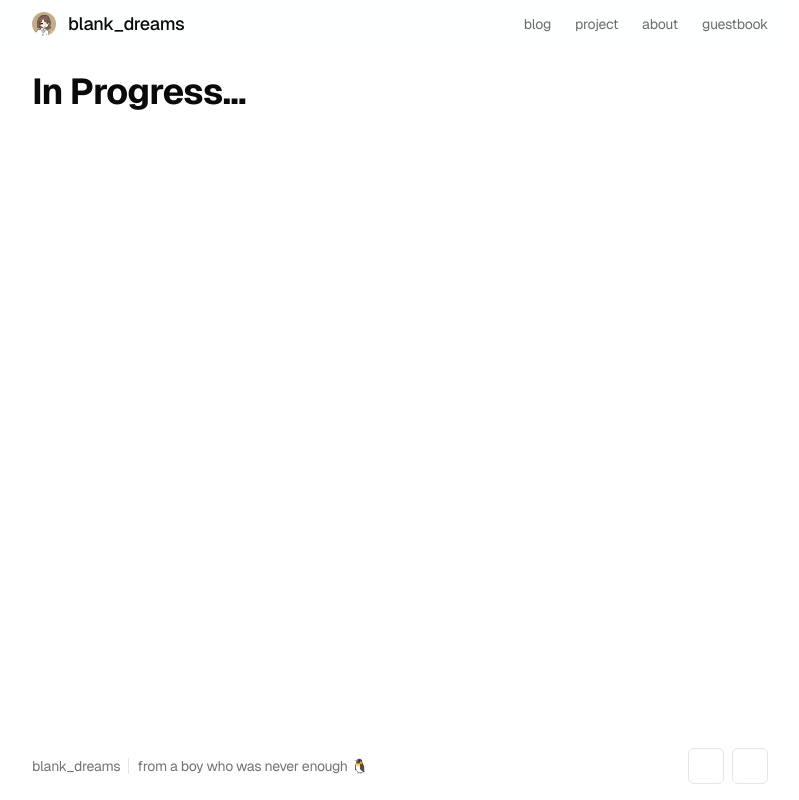
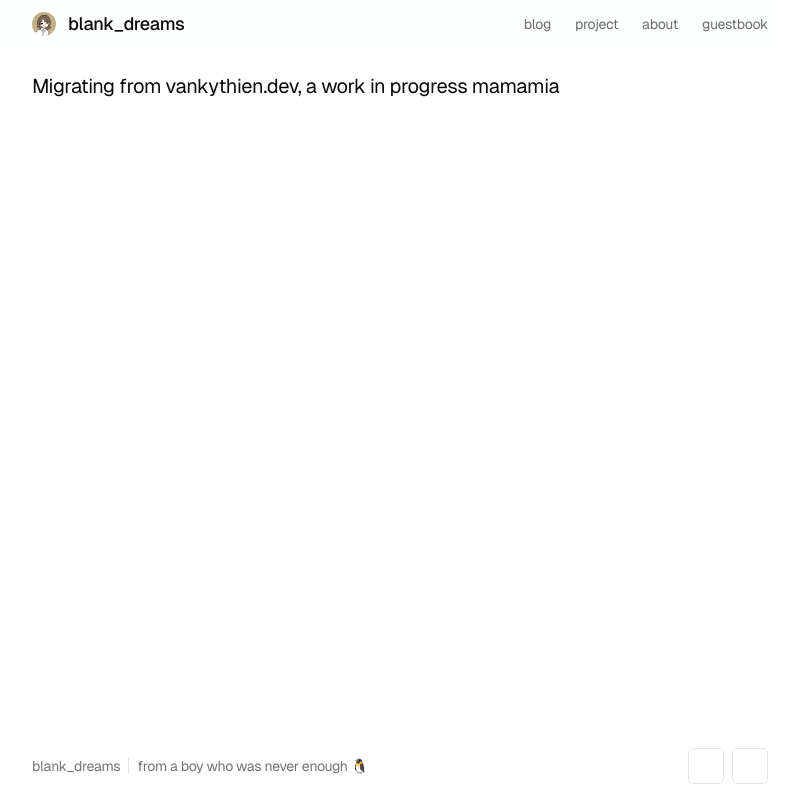
Before and after one commit to blankdreams2/web, an Astro site: page / in a window 1280 px wide. Shown: the whole page, without its empty margins (240-1039 px from the left). Built offline with nearby package versions, Linux system fonts and the light colour scheme; Astro itself is replaced by a stand-in of ours; some packages are replaced by stand-ins of ours; some icons are missing.

Commit message:
💮 ui: temporary

```diff
--- a/src/pages/about/index.astro
+++ b/src/pages/about/index.astro
@@ -11,7 +11,7 @@ import Layout from '@/layouts/Layout.astro'
 <Layout class='max-w-3xl'>
   <PageHead slot='head' title='About' />
   <Breadcrumbs items={[{ label: 'About', icon: 'lucide:info' }]} />
-  <h1 class='mb-6 text-4xl font-bold'>In Progress...</h1>
+  <h1 class='mb-6 text-4xl'>In Progress...</h1>
 
   <!-- <section>
     <div class='min-w-full'>
--- a/src/pages/guestbook/index.astro
+++ b/src/pages/guestbook/index.astro
@@ -8,5 +8,5 @@ import '@/styles/global.css'
 <Layout class="max-w-3xl">
   <PageHead slot="head" title="guestbook" />
   <Breadcrumbs items={[{ label: 'guestbook', icon: 'lucide:book' }]} />
-  <h1 class="mb-6 text-4xl font-bold">In Progress...</h1>
+  <h1 class="mb-6 text-4xl">In Progress...</h1>
 </Layout>
--- a/src/pages/index.astro
+++ b/src/pages/index.astro
@@ -12,7 +12,7 @@ const blog = await getRecentPosts(SITE.featuredPostCount)
 
 <Layout class="max-w-3xl">
   <PageHead slot="head" title="Home" />
-  <h1 class="mb-6 text-4xl font-bold">In Progress...</h1>
+  <h1 class="mb-6 text-xl">Migrating from vankythien.dev, a work in progress mamamia</h1>
 
   <!-- <section class="rounded-lg border">
     <div class="flex flex-col space-y-1.5 p-6">
--- a/src/pages/project/index.astro
+++ b/src/pages/project/index.astro
@@ -8,5 +8,5 @@ import '@/styles/global.css'
 <Layout class="max-w-3xl">
   <PageHead slot="head" title="project" />
   <Breadcrumbs items={[{ label: 'project', icon: 'lucide:sparkle' }]} />
-  <h1 class="mt-6 text-3xl font-bold">In Progress...</h1>
+  <h1 class="mb-6 text-4xl">In Progress...</h1>
 </Layout>
```
